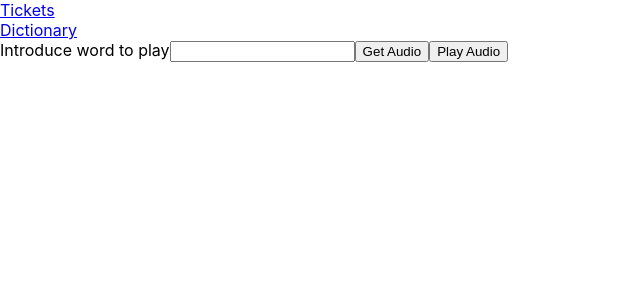
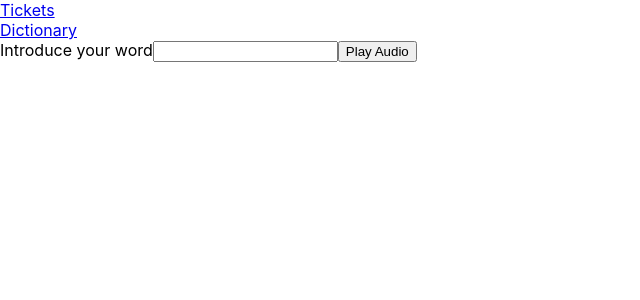
Before and after one commit to nonsense9/ticket-management-app, a React (Create React App) app: page /dictionary in a window 1280 px wide. Shown: the top 300 px of the page, without its empty margins (0-640 px from the left). Built offline with nearby package versions, Linux system fonts and the light colour scheme.

Commit message:
rework logic for audio play

```diff
--- a/src/components/Dictionary.tsx
+++ b/src/components/Dictionary.tsx
@@ -9,23 +9,31 @@ export const Dictionary = () => {
         if (!word) return;
         return fetch(`${dictionaryUrl}${word}`, {
             method: 'GET',
-        }).then((res) => res.json().then(res => setDictionary(res)));
+        }).then((res) => res.json().then(res => setDictionary(res))).finally(() => drawAudioButtons());
     }
-    const getAudio = () => {
-        const audio = dictionary.map((i: {phonetics: any;}) => i.phonetics[0].audio ? i.phonetics[0] : i.phonetics[1])
-        let a = new Audio(audio[0].audio);
-        a.play();
+    const drawAudioButtons = () => {
+        if (dictionary.length > 0) {
+            const btns = dictionary?.map((i: any) => {
+                return i
+            })
+            const {phonetics} = btns[0]
+            const audios = phonetics?.map((i: any) => i.audio);
+            const filteredAudios = audios?.filter((i: any) => i !== '')
+            for (let i = 0; i < filteredAudios?.length; i++) {
+                let a = new Audio(filteredAudios[i]);
+                a.play();
+            }
+        }
     }
 
     return <div>
         <div>
-            <label htmlFor='word'>Introduce word to play</label>
+            <label htmlFor='word'>Introduce your word</label>
             <input name='word' onChange={(event) => setWord(event.target.value)}/>
-            <button onClick={getDictionary}>Get Audio</button>
-            <button onClick={getAudio}>Play Audio</button>
+            <button onClick={getDictionary}>Play Audio</button>
         </div>
         {dictionary && dictionary.title ?
-            <div style={{color: 'red'}}>{dictionary.message}</div> : dictionary.map((item: any, idx: number) => {
+            <div style={{color: 'red'}}>{dictionary.message}</div> : dictionary?.map((item: any, idx: number) => {
                 return <div key={idx}>{item.sourceUrls}</div>
             })}
     </div>
```
